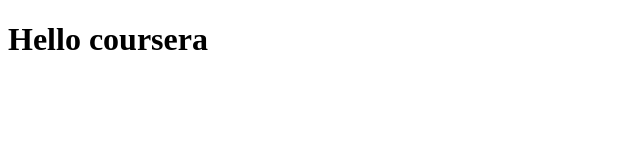
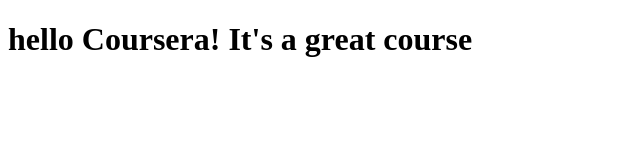
Before and after one commit to Anaitreb/Coursera-test, a plain HTML site: page site/index.html in a window 1280 px wide. Shown: the whole page, without its empty margins (0-640 px from the left). Drawn offline with Linux system fonts and the light colour scheme.

Commit message:
added some small content

```diff
--- a/site/index.html
+++ b/site/index.html
@@ -4,6 +4,6 @@
 	<title>hello Coursera! It's a great course</title>
 </head>
 <body>
-<h1>Hello coursera</h1>
+<h1>hello Coursera! It's a great course</h1>
 </body>
 </html>
```
